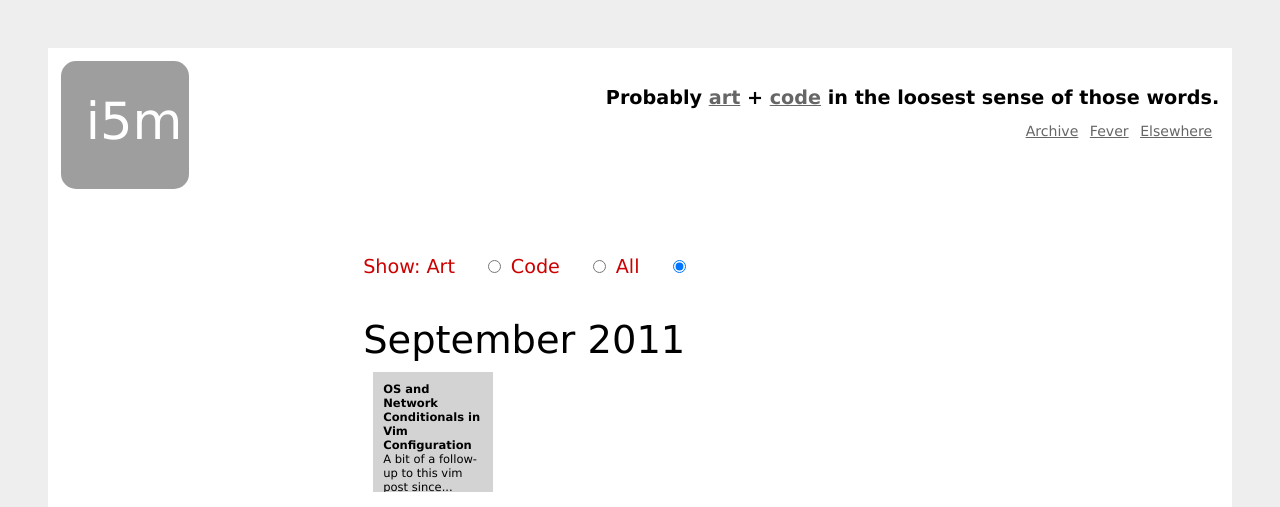
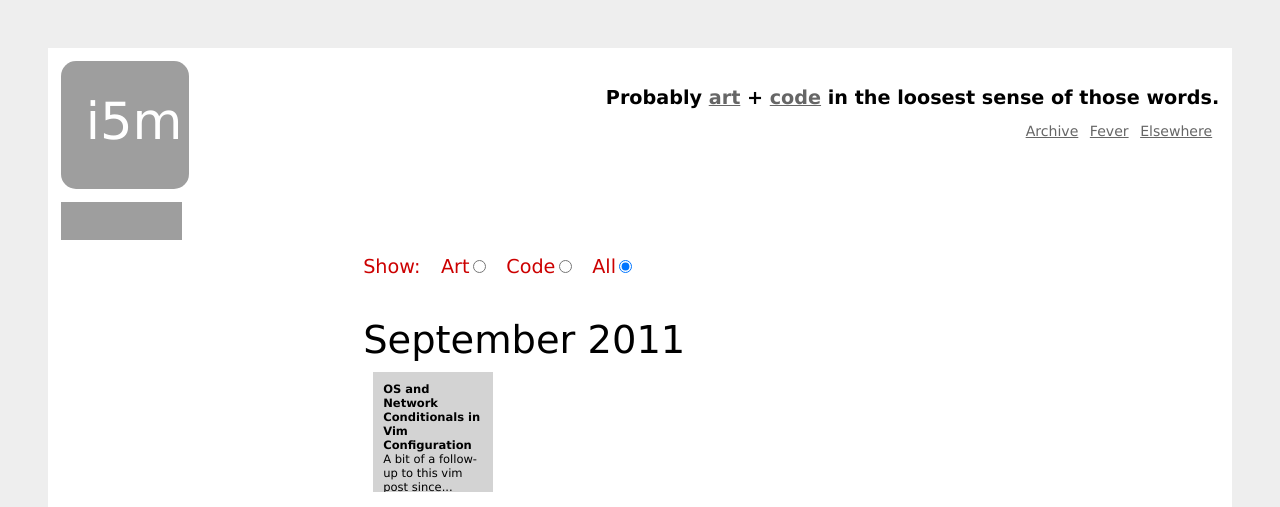
Before and after one commit to emory/atomicules.github.com, a Jekyll site: the page built from archive.html, in a window 1280 px wide. Shown: the top 507 px of the page. Built offline with Jekyll 4.4.1, drawn with Linux system fonts in a browser that asks for light colours; Markdown is read by kramdown in place of the engine named in the settings; some of the changed text lies outside the part shown; grey boxes are pictures that could not be loaded.

Commit message:
Fix filter on archive page
Inadvertently broke the filter function, by changing the names
of the input elements. Have switched back. At same time improve
markup and fix styles so text is better aligned with buttons.

```diff
--- a/_posts/2011-08-01-listening-to-this-month-chase-and-status-no-more-idols.markdown
+++ b/_posts/2011-08-01-listening-to-this-month-chase-and-status-no-more-idols.markdown
@@ -6,7 +6,7 @@ date: 2011-08-01 12:50:00 UTC+1
 categories:
 - art
 ---
-<object height="81" width="100%"> <param name="movie" value="http://player.soundcloud.com/player.swf?url=http%3A%2F%2Fapi.soundcloud.com%2Ftracks%2F1151275"></param> <param name="allowscriptaccess" value="always"></param> <embed allowscriptaccess="always" height="81" src="http://player.soundcloud.com/player.swf?url=http%3A%2F%2Fapi.soundcloud.com%2Ftracks%2F1151275" type="application/x-shockwave-flash" width="100%"></embed> </object>
+<object height="81" width="100%"> <param name="movie" value="http://player.soundcloud.com/player.swf?url=http%3A%2F%2Fapi.soundcloud.com%2Ftracks%2F1151275" /> <param name="allowscriptaccess" value="always" /> <embed allowscriptaccess="always" height="81" src="http://player.soundcloud.com/player.swf?url=http%3A%2F%2Fapi.soundcloud.com%2Ftracks%2F1151275" type="application/x-shockwave-flash" width="100%" /> </object>
 [Chase & Status 'End Credits' Ft. Plan B](http://soundcloud.com/chaseandstatus/end-credits).
 
 This album is "full of win". And this, the last track on the album, is just amazing. Been around quite a while it seems, but it's new to me.
--- a/archive.html
+++ b/archive.html
@@ -3,9 +3,9 @@ layout: archive
 title: Archives
 ---
 <form name="filter" onClick="filterCategory();">
-	Show: <label for="artrad">Art</label><input type="radio" name="artrad" id="artrad" value="art" >
-	<label for="coderad">Code</label><input type="radio" name="coderad" id="coderad" value="code" >
-	<label for="allrad">All</label><input type="radio" name="allrad" id="allrad" value="both" checked>
+	Show: <label>Art<input type="radio" name="category" id="artrad" value="art" ></label>
+	<label>Code<input type="radio" name="category" id="coderad" value="code" ></label>
+	<label>All<input type="radio" name="category" id="allrad" value="both" checked></label>
 </form>
 {% comment %}Limitation of this is that need a post each month for it to differentiate between years, etc{% endcomment %}
 <ul>
--- a/styles/i5m.css
+++ b/styles/i5m.css
@@ -356,8 +356,10 @@ article#archive form {
 	color: #c00;
 }
 
+article#archive form label {
+	margin-left: 0.75em;
+}
+
 article#archive form input {
-	margin-left: 2.5em;
-	margin-right: 0.25em;
-
+	margin-left: 0.25em;
 }
```
